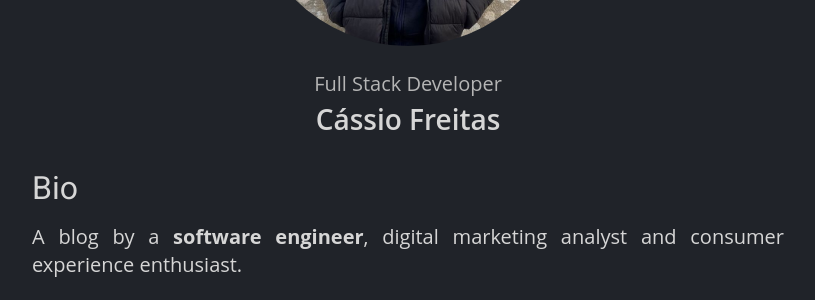
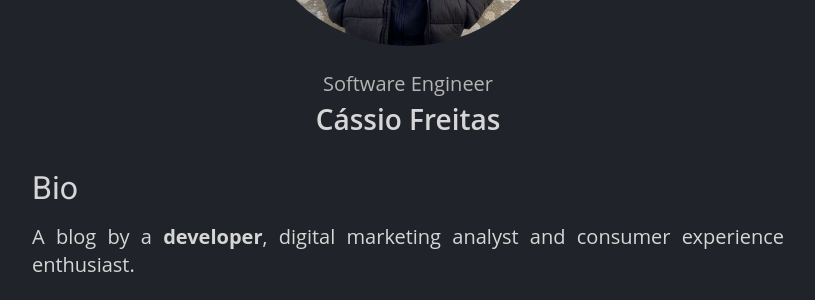
Before and after one commit to cassiorsfreitas/blog, a Next.js app: page /profile in a window 1280 px wide. Shown: the part 322-622 px from the top of the page, without its empty margins (232-1047 px from the left). Built offline with nearby package versions, Linux system fonts and the light colour scheme.

Commit message:
feat: update title

```diff
--- a/src/components/_pages/Profile/index.tsx
+++ b/src/components/_pages/Profile/index.tsx
@@ -66,15 +66,15 @@ const Profile = () => {
               </div>
               <div className="titles">
                 <SectionDoubleTitle
-                  titleMin="Full Stack Developer"
+                  titleMin="Software Engineer"
                   titleMax="Cássio Freitas"
                 />
               </div>
               <div className="description">
                 <h2>Bio</h2>
                 <p>
-                  A blog by a <strong>software engineer</strong>, digital
-                  marketing analyst and consumer experience enthusiast.
+                  A blog by a <strong>developer</strong>, digital marketing
+                  analyst and consumer experience enthusiast.
                 </p>
                 <br />
                 <p>
```
Also changed, not shown: 2 other files (tests, documents, lock files or other folders).
